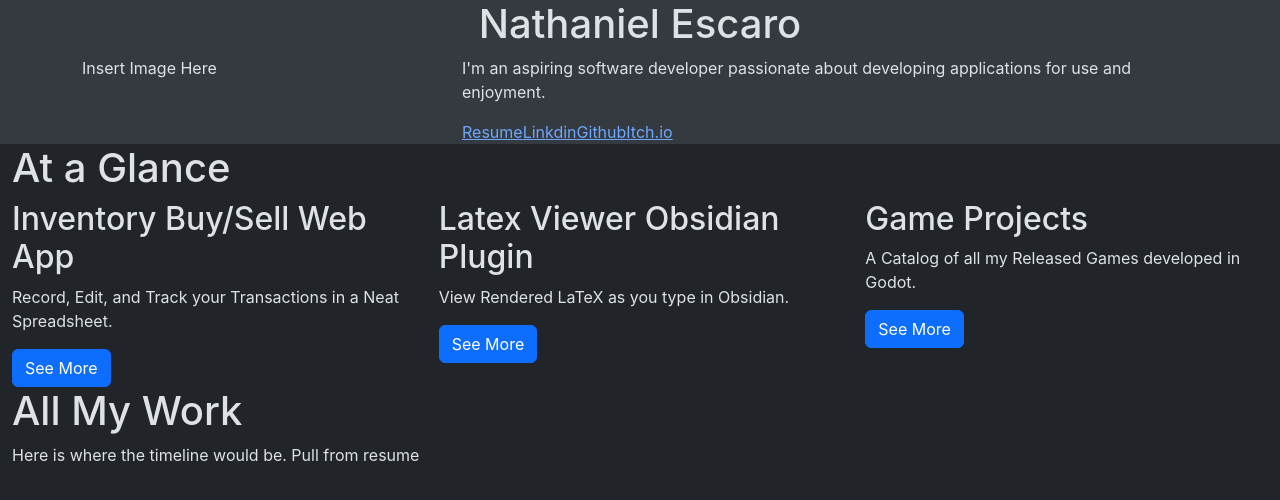
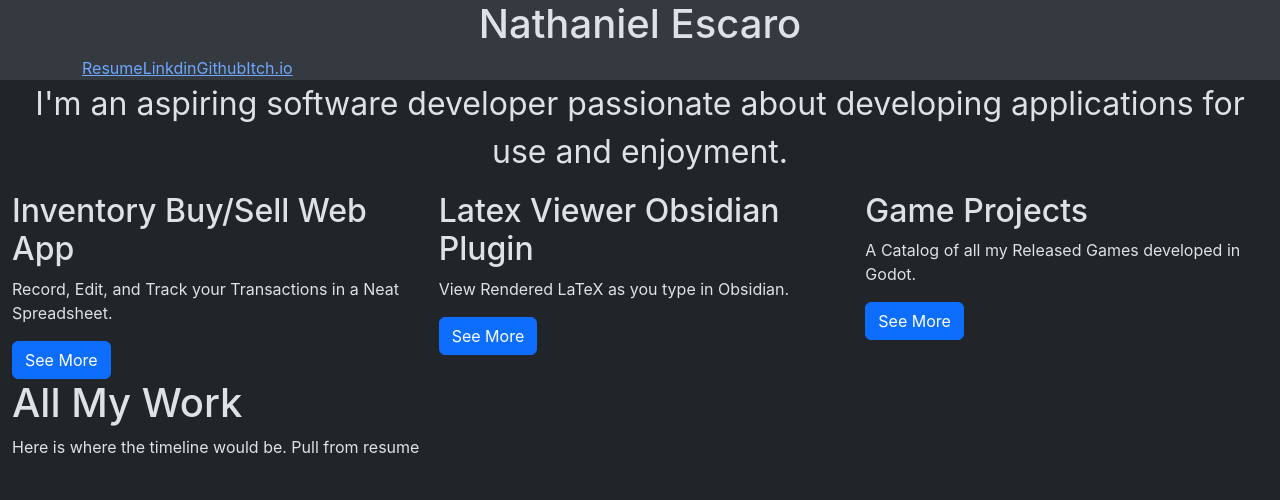
Before and after one commit to butterman0423/butterman0423.github.io, a React (Create React App) app: page / in a window 1280 px wide. Shown: the top 500 px of the page. Built offline with nearby package versions, Linux system fonts and the light colour scheme.

Commit message:
Moved about me quip to glance section

```diff
--- a/src/pages/home/AboutMe.tsx
+++ b/src/pages/home/AboutMe.tsx
@@ -3,15 +3,7 @@ export default function AboutMe() {
         <div className="container">
             <h1 className="text-center">Nathaniel Escaro</h1>
             <div className="row">
-                <div className="col-4">
-                    Insert Image Here
-                </div>
                 <div className="col">
-                    <p>
-                        I'm an aspiring software developer passionate about
-                        developing applications for use and enjoyment.
-                    </p>
-
                     <a href="">Resume</a>
                     <a href="https://www.linkedin.com/in/nathaniel-andre-escaro-745099251">Linkdin</a>
                     <a href="https://github.com/butterman0423">Github</a>
--- a/src/pages/home/Main.tsx
+++ b/src/pages/home/Main.tsx
@@ -9,7 +9,10 @@ export default function Home() {
             </div>
 
             <div className="container-fluid">
-                <h1>At a Glance</h1>
+                <p className="text-center fs-2">
+                    I'm an aspiring software developer passionate about
+                    developing applications for use and enjoyment.
+                </p>
                 <div className="row">
                     <GlanceItem
                         title="Inventory Buy/Sell Web App"
```
